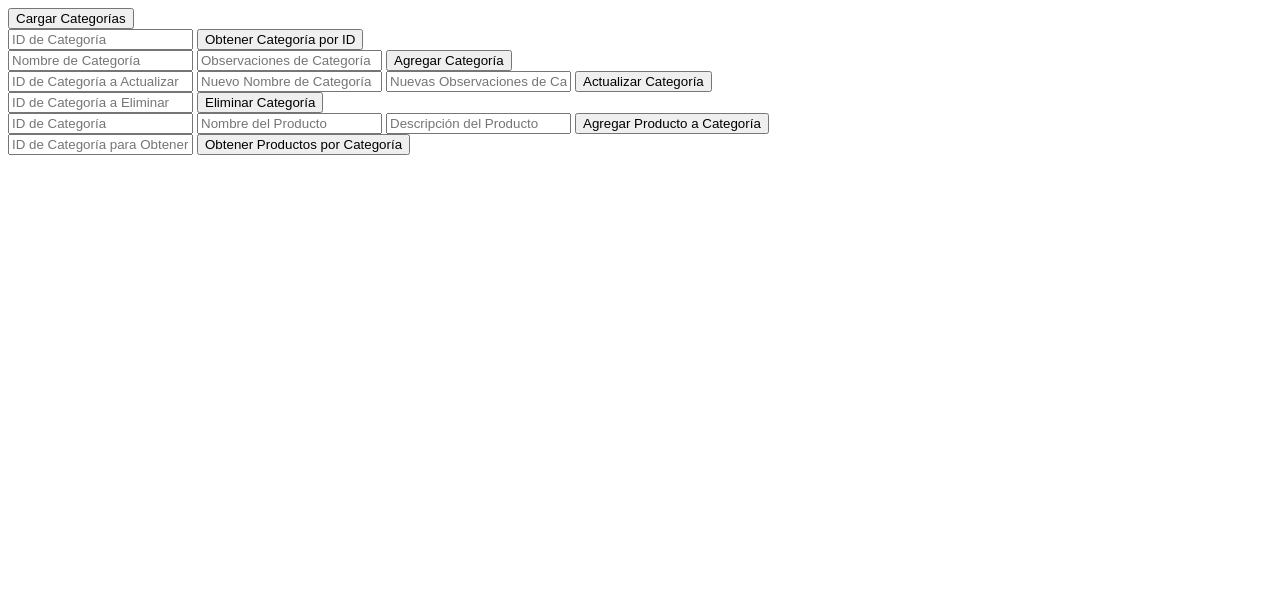
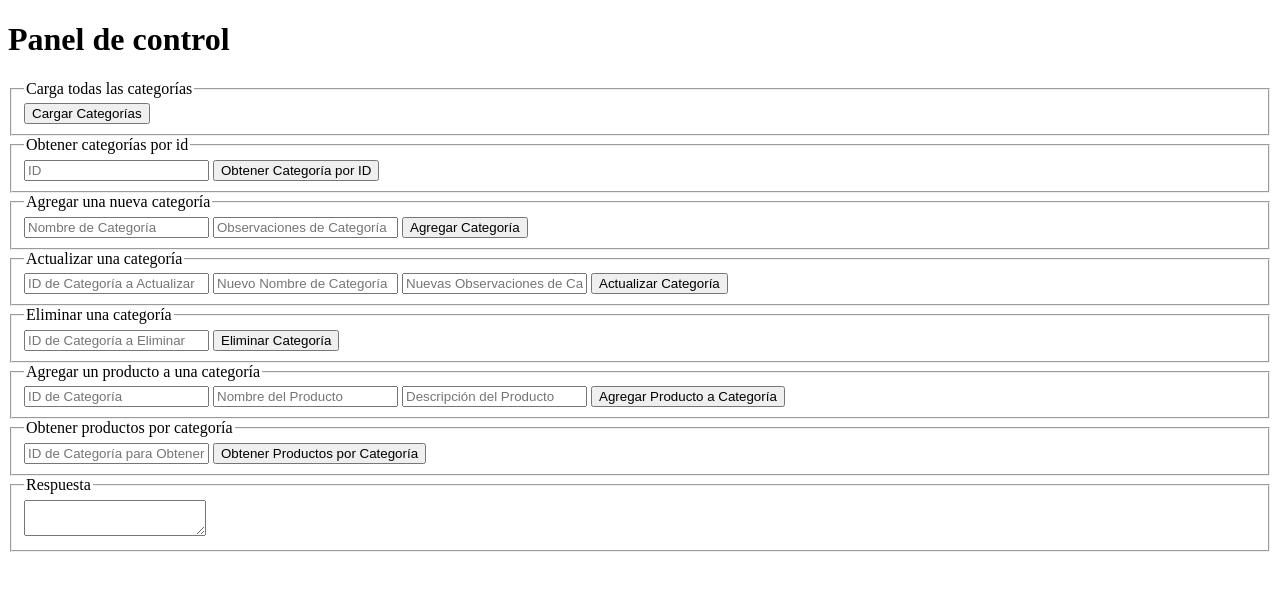
Before and after one commit to SesarMS/RestProyect, a PHP site: page / in a window 1280 px wide. Shown: the top 591 px of the page. Run offline with PHP 8.4, Linux system fonts and the light colour scheme.

Commit message:
update view;
Actualización y organización del panel de control por bloques.

```diff
--- a/index.php
+++ b/index.php
@@ -6,42 +6,56 @@
     <title>Panel de Control</title>
     <script src="https://code.jquery.com/jquery-3.6.4.min.js"></script>
     <script src="./public/js/index.js"></script>
+    <link rel="stylesheet" href="./public/css/index.css">
 </head>
 <body>
+    <h1>Panel de control</h1>
+<fieldset>
+    <legend> Carga todas las categorías</legend>
+    <button onclick="cargarCategorias()">Cargar Categorías</button>
+</fieldset>
 
-<!-- Sección para cargar todas las categorías -->
-<button onclick="cargarCategorias()">Cargar Categorías</button>
-<br>
-<!-- Sección para obtener una categoría por ID -->
-<input type="text" id="catIdInput" placeholder="ID de Categoría">
+<fieldset>
+    <legend> Obtener categorías por id</legend>
+    <input type="text" id="catIdInput" placeholder="ID">
     <button onclick="obtenerCategoriaPorId($('#catIdInput').val())">Obtener Categoría por ID</button>
-<br>
-<!-- Sección para agregar una nueva categoría -->
+</fieldset>
+
+
+<fieldset>
+    <legend> Agregar una nueva categoría</legend>
     <input type="text" id="catNomInput" placeholder="Nombre de Categoría">
     <input type="text" id="catObsInput" placeholder="Observaciones de Categoría">
     <button onclick="agregarCategoria($('#catNomInput').val(), $('#catObsInput').val())">Agregar Categoría</button>
-<br>
-<!-- Sección para actualizar una categoría -->
+</fieldset>
+<fieldset>
+    <legend> Actualizar una categoría</legend>
     <input type="text" id="updateCatIdInput" placeholder="ID de Categoría a Actualizar">
     <input type="text" id="updateCatNomInput" placeholder="Nuevo Nombre de Categoría">
     <input type="text" id="updateCatObsInput" placeholder="Nuevas Observaciones de Categoría">
     <button onclick="actualizarCategoria($('#updateCatIdInput').val(), $('#updateCatNomInput').val(), $('#updateCatObsInput').val())">Actualizar Categoría</button>
-<br>
-<!-- Sección para eliminar una categoría -->
+</fieldset>
+<fieldset>
+    <legend> Eliminar una categoría</legend>
     <input type="text" id="deleteCatIdInput" placeholder="ID de Categoría a Eliminar">
     <button onclick="eliminarCategoria($('#deleteCatIdInput').val())">Eliminar Categoría</button>
-<br>
-<!-- Sección para agregar un producto a una categoría -->
+</fieldset>
+<fieldset>
+    <legend> Agregar un producto a una categoría</legend>
     <input type="text" id="addProdCatIdInput" placeholder="ID de Categoría">
     <input type="text" id="addProdNameInput" placeholder="Nombre del Producto">
     <input type="text" id="addProdDescInput" placeholder="Descripción del Producto">
     <button onclick="agregarProductoACategoria($('#addProdCatIdInput').val(), $('#addProdNameInput').val(), $('#addProdDescInput').val())">Agregar Producto a Categoría</button>
-<br>
-<!-- Sección para obtener productos por categoría -->
+</fieldset>
+<fieldset>
+    <legend> Obtener productos por categoría</legend>
     <input type="text" id="getProdCatIdInput" placeholder="ID de Categoría para Obtener Productos">
     <button onclick="obtenerProductosPorCategoria($('#getProdCatIdInput').val())">Obtener Productos por Categoría</button>
-<br>
-<div id="respuesta"></div>
+</fieldset>
+<fieldset>
+    <legend> Respuesta </legend>
+    <textarea id="respuesta"></textarea>
+</fieldset>
 </body>
 </html>
 
```
Lines whose indentation alone changed are shown as unchanged.
